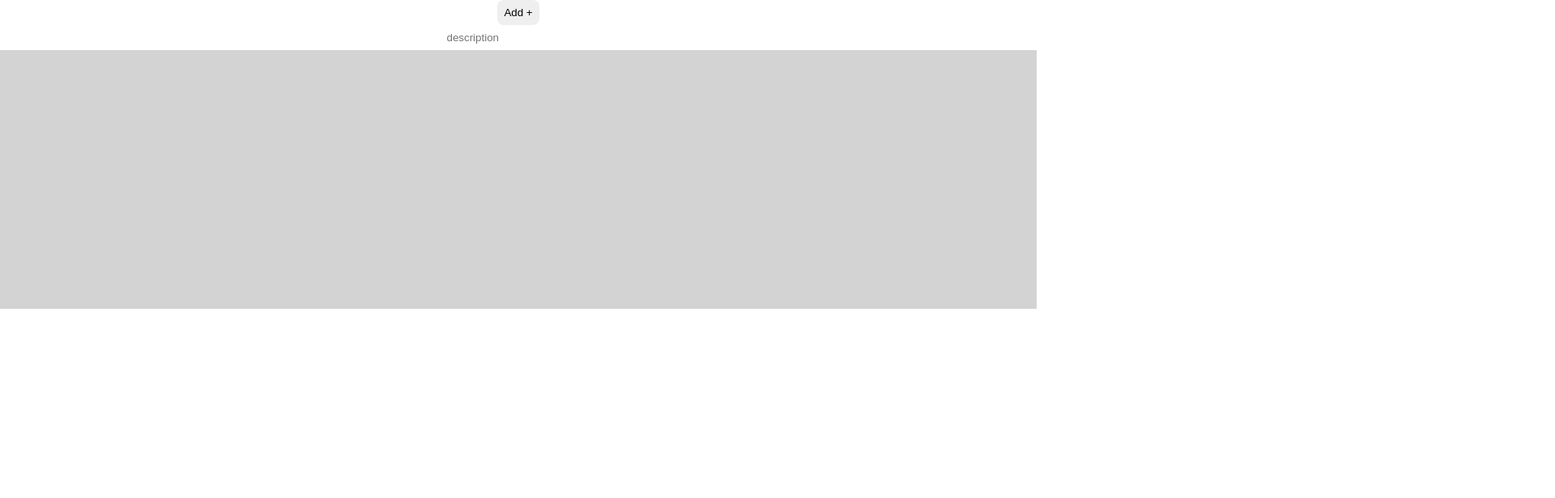
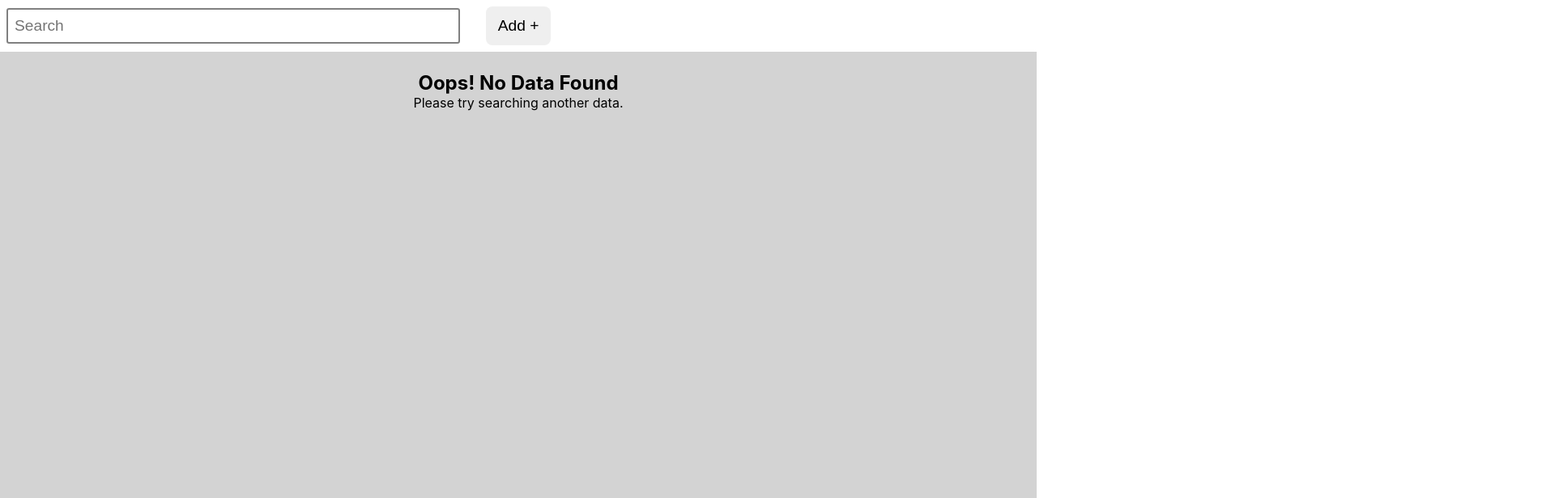
Before and after one commit to sanjayrajpurohit36/Notes, a React (Create React App) app: page / in a window 1280 px wide. Shown: the top 616 px of the page at 81% size, 1920 px wide, since content can reach past the window. Built offline with nearby package versions, Linux system fonts and the light colour scheme.

Commit message:
Added No Data found Condition, Css Improvisations.

```diff
--- a/src/App.css
+++ b/src/App.css
@@ -1,5 +1,8 @@
 .App {
   text-align: center;
+  position: relative;
+  overflow: hidden;
+  height: 100vh;
 }
 
 .App-logo {
--- a/src/Page/HomePage/index.css
+++ b/src/Page/HomePage/index.css
@@ -1,11 +1,47 @@
-.task-card-wrapper {
+.header-container {
+  display: flex;
+  height: 4rem;
+}
+
+.header-content-wrapper {
+  padding: 0.5rem;
+}
+
+.header-search-input {
+  padding: 0.5rem;
+  border: none;
+  border-radius: 0.2rem;
+  width: 35rem;
+  margin-right: 2rem;
+  height: 2.8rem;
+  font-size: 1.2rem;
+  border: 2px solid grey;
+}
+
+.header-addTask-btn {
+  padding: 0.5rem;
+  font-size: 1.2rem;
+  width: 5rem;
+  height: 100%;
+}
+.task-card-container {
   display: flex;
   flex-direction: column;
   gap: 1rem;
-  height: 20rem;
+  height: calc(100% - 4rem);
   overflow-y: auto;
   background: lightgrey;
   padding: 1rem;
-  /* justify-content: center; */
   align-items: center;
 }
+
+.card-list-container > div {
+  margin-bottom: 1rem;
+}
+
+.card-list-container {
+  padding: 0.5rem;
+  height: 100%;
+  width: 30rem;
+  overflow-y: auto;
+}
--- a/src/Page/HomePage/index.js
+++ b/src/Page/HomePage/index.js
@@ -39,30 +39,42 @@ const HomePage = () => {
 
   return (
     <>
+      <header className="header-container">
+        <div className="header-content-wrapper">
+          <input
+            className="header-search-input"
+            placeholder="Search"
+            name="taskdescription"
+            onChange={(e) => searchNotes(e.target.value)}
+          ></input>
           <Button
             btnCallback={() => setIsShowSideModal(true)}
-        btnClassName="test"
-        btnstyle={{ cursor: "pointer" }}
+            btnClassName="header-addTask-btn"
           >
             Add +
           </Button>
-      <div className="search-wrapper">
-        <input
-          className="input"
-          placeholder="description"
-          name="taskdescription"
-          onChange={(e) => searchNotes(e.target.value)}
-        ></input>
         </div>
+      </header>
       <Sidebar
         onSubmitClick={(data) => getTaskData(data)}
         isShow={isShowSideModal}
         onClose={toggleSideModal}
       />
-      <div className="task-card-wrapper">
-        {filteredData.map((value, key) => {
+      <div className="task-card-container">
+        {
+          <section className="card-list-container">
+            {filteredData && filteredData.length > 0 ? (
+              filteredData.map((value, key) => {
                 return <Card data={value} key={key + "card"} />;
-        })}
+              })
+            ) : (
+              <div className="no-data-found-wrapper">
+                <h1> Oops! No Data Found</h1>
+                <p>Please try searching another data.</p>
+              </div>
+            )}
+          </section>
+        }
       </div>
     </>
   );
--- a/src/components/Card/index.css
+++ b/src/components/Card/index.css
@@ -1,13 +1,20 @@
 .card-wrapper {
-    width: 5rem;
-    height: 2rem;
-    border-radius: 0.4rem;
-    border: 0.12rem grey;
-    color: white;
-    font-size: 1rem;
-    padding: 0.5rem;
-    display: flex;
-    flex-direction: column;
-    justify-content: center;
-    align-items: center;
+  /* width: 5rem; */
+  /* height: 2rem; */
+  border-radius: 0.4rem;
+  border: 0.12rem grey;
+  color: white;
+  font-size: 1rem;
+  padding: 1rem;
+  text-align: center;
 }
+.task-name {
+  padding: 0.5rem;
+}
+
+.task-desc {
+  padding: 0.5rem;
+  white-space: nowrap;
+  overflow: hidden;
+  text-overflow: ellipsis;
+}
--- a/src/components/Card/index.js
+++ b/src/components/Card/index.js
@@ -1,14 +1,13 @@
-
-import "./index.css"
+import "./index.css";
 
 const Card = (props) => {
-    const {name, desc, color} = props.data;
-    return (
-        <div className="card-wrapper" style={{background: color}}>
-            <div>{name}</div>
-            <div>{desc}</div>
-        </div>
-    )
-}
+  const { name, desc, color } = props.data;
+  return (
+    <div className="card-wrapper" style={{ background: color }}>
+      <div className="task-name">{`Task : ${name}`}</div>
+      <div className="task-desc">{`Description : ${desc}`}</div>
+    </div>
+  );
+};
 
 export default Card;
--- a/src/components/Sidebar/index.css
+++ b/src/components/Sidebar/index.css
@@ -4,6 +4,7 @@
   top: 0;
   right: -100%;
   opacity: 0;
+  display: none;
 
   display: flex;
   flex-direction: column;
@@ -14,7 +15,7 @@
   background: rgb(179, 179, 190);
   border: 1px solid black;
 
-  transition: all 0.6s ease-in-out;
+  transition: all 1s ease;
 }
 
 .show {
--- a/src/index.css
+++ b/src/index.css
@@ -18,3 +18,9 @@ code {
   outline: none;
   box-sizing: border-box;
 }
+
+html,
+body {
+  margin: 0;
+  height: 100%;
+}
```
Also changed, not shown: src/components/Button/index.js (+10 -7 lines). Lines whose indentation alone changed are shown as unchanged.
